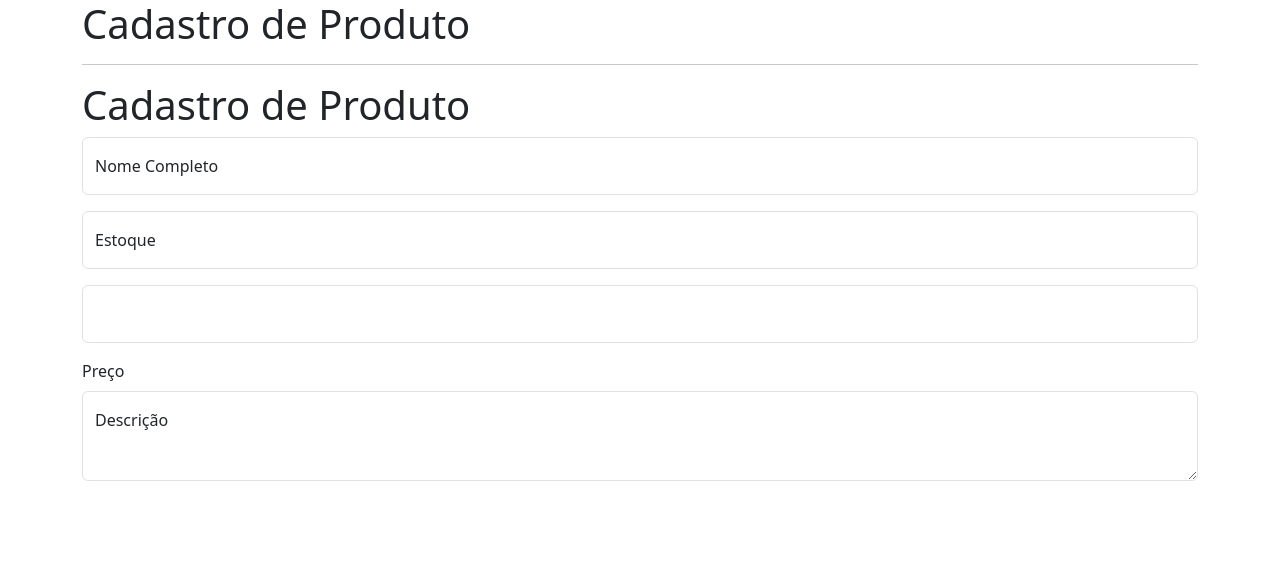
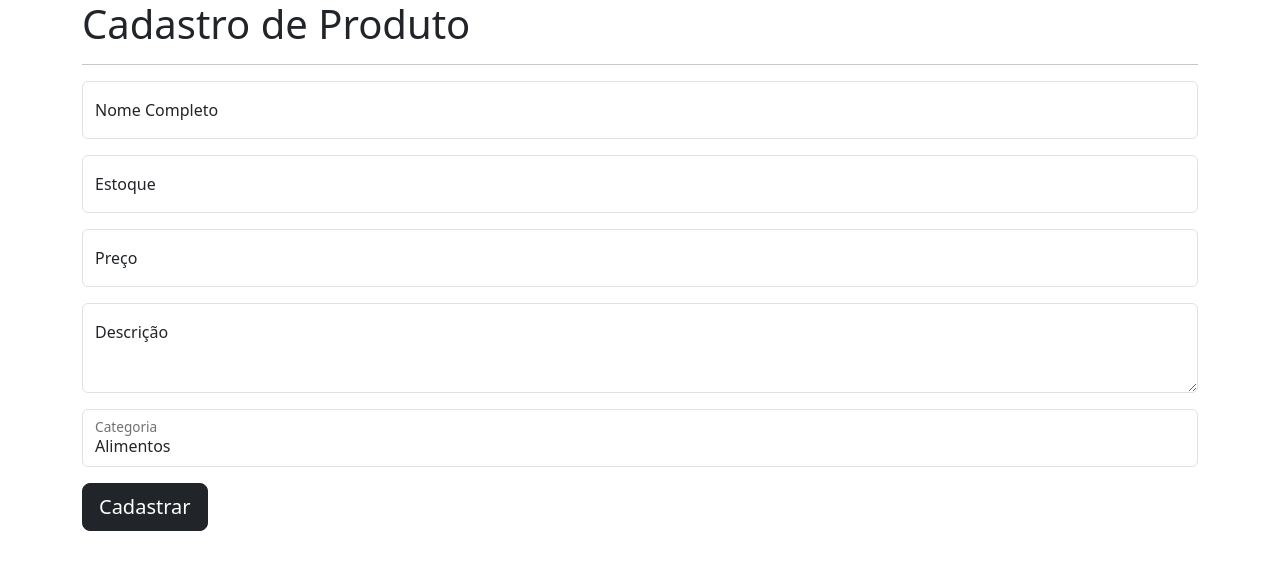
Before and after one commit to Cactos5/PW20242_Atividade1, a FastAPI app: page /cadastro in a window 1280 px wide. Shown: the top 570 px of the page. Run offline with FastAPI, Linux system fonts and the light colour scheme.

Commit message:
atualização

```diff
--- a/main.py
+++ b/main.py
@@ -2,32 +2,66 @@ from re import template
 from fastapi import FastAPI, Request, Form
 from fastapi.responses import HTMLResponse, RedirectResponse
 from fastapi.templating import Jinja2Templates
+from repositories.produto_repo import inserir, criar_tabela
+from models.produto_model import Produto
 import uvicorn
 
 
 app = FastAPI()
 templates = Jinja2Templates(directory="templates")
 
+@app.on_event("startup")
+def startup():
+    criar_tabela()
+
 @app.get("/")
 async def index(request: Request):
     return templates.TemplateResponse("index.html", {"request": request})
 
 @app.get("/cadastro")
-def get_contato(request: Request):
+def get_cadastro(request: Request):
     return templates.TemplateResponse("cadastro.html", {"request": request})
 
+# @app.post("/post_cadastro")
+# def post_cadastro(
+#     request: Request,
+#     nome: str = Form(...),
+#     estoque: str = Form(...),
+#     preco: str = Form(...),
+#     descricao: str = Form(...),
+#     categoria: str = Form(...)):
+#     return RedirectResponse("/", 303)
 @app.post("/post_cadastro")
-def post_contato(
+def post_cadastro(
     request: Request,
     nome: str = Form(...),
     estoque: str = Form(...),
     preco: str = Form(...),
-    descricao: str = Form(...)):
-    return RedirectResponse("/cadastro_recebido", 303)
+    descricao: str = Form(...),
+    categoria: str = Form(...)):
+
+    # Cria o objeto Produto com os dados do formulário
+    produto = Produto(
+        nome=nome,
+        estoque=estoque,
+        preco=preco,
+        descricao=descricao,
+        categoria=categoria
+    )
+
+    # Tenta inserir o produto no banco de dados
+    produto_inserido = inserir(produto)
+
+    # Verifica se a inserção foi bem-sucedida
+    if produto_inserido:
+        return RedirectResponse("/cadastro_recebido", 303)  # Redireciona em caso de sucesso
+    else:
+        return RedirectResponse("/cadastro", 303)  # Redireciona em caso de falha
+
+
 @app.get("/cadastro_recebido")
-def cadastro_recebido(request: Request):
+def get_contato_recebido(request: Request):
     return templates.TemplateResponse("cadastro_recebido.html", {"request": request})
-
 
 if __name__ == "__main__":
     uvicorn.run("main:app", port=8000, reload=True)
--- a/templates/cadastro.html
+++ b/templates/cadastro.html
@@ -1,8 +1,7 @@
 {% extends "base.html" %}
 {% set titulo = "Cadastro de Produto" %}
 {% block conteudo %}
-<h1>Cadastro de Produto</h1>
-<form action="post_contato" method="post">
+<form action="/post_cadastro" method="post">
     <div class="mb-3 form-floating">
         <input
             class="form-control"
@@ -13,6 +12,8 @@
         >
         <label class="form-label" for="nome">Nome Completo</label>
     </div>
+
+
     <div class="mb-3 form-floating">
     <input
         class="form-control"
@@ -23,6 +24,8 @@
     >
     <label class="form-label" for="estoque">Estoque</label>
 </div>
+
+
 <div class="mb-3 form-floating">
 <input
     class="form-control"
@@ -31,8 +34,12 @@
     id="preco"
     placeholder=" "
 >
+<label class="form-label" for="preco">Preço</label>
 </div>
-<label class="form-label" for="preco">Preço</label>
+
+
+
+
 <div class="mb-3 form-floating">
     <textarea
         class="form-control"
@@ -41,7 +48,28 @@
         placeholder=" "
         style="height: 90px"
     ></textarea>
-    <label class="form-label" for="decricao">Descrição</label>
+    <label class="form-label" for="descricao">Descrição</label>
+</div>
+<div class="mb-3 form-floating">
+    <select
+        class="form-control"
+        name="categoria"
+        id="categoria"
+        aria-label="Selecione uma Categoria"
+    >
+        <!-- <option value="" selected disabled>Selecione uma Categoria</option> -->
+        <option value="alimentos">Alimentos</option>
+        <option value="limpeza">Limpeza</option>
+        <option value="eletronicos">Eletrônicos</option>
+        <option value="brinquedos">Brinquedos</option>
+        <option value="vestuario">Vestuário</option>
+        <option value="automotivo">Automotivo</option>
+        <option value="esporte_lazer">Esporte & Lazer</option>
+    </select>
+    <label class="form-label" for="categoria">Categoria</label>
+</div>
+<div class="mb-3">
+    <button class="btn btn-dark btn-lg" type="submit">Cadastrar</button>
 </div>
 </form>
 {% endblock %}
--- /dev/null
+++ b/templates/cadastro_recebido.html
@@ -0,0 +1,6 @@
+{% extends "base.html" %}
+{% set titulo = "Cadastro Recebido!" %}
+{% block conteudo %}
+<p class="lead">Recebemos o cadastro de um novo produto.</p>
+<p><a href="/cadastro">Voltar para o cadastro</a></p>
+{% endblock %}
--- a/util.py
+++ b/util.py
@@ -0,0 +1,5 @@
+import sqlite3
+
+
+def obter_conexao():
+    return sqlite3.connect("dados.db")
```
Also changed, not shown: models/produto_model.py (added, +11 -0 lines), repositories/produto_repo.py (added, +37 -0 lines), sql/produto_sql.py (added, +24 -0 lines), dados.db (added).
